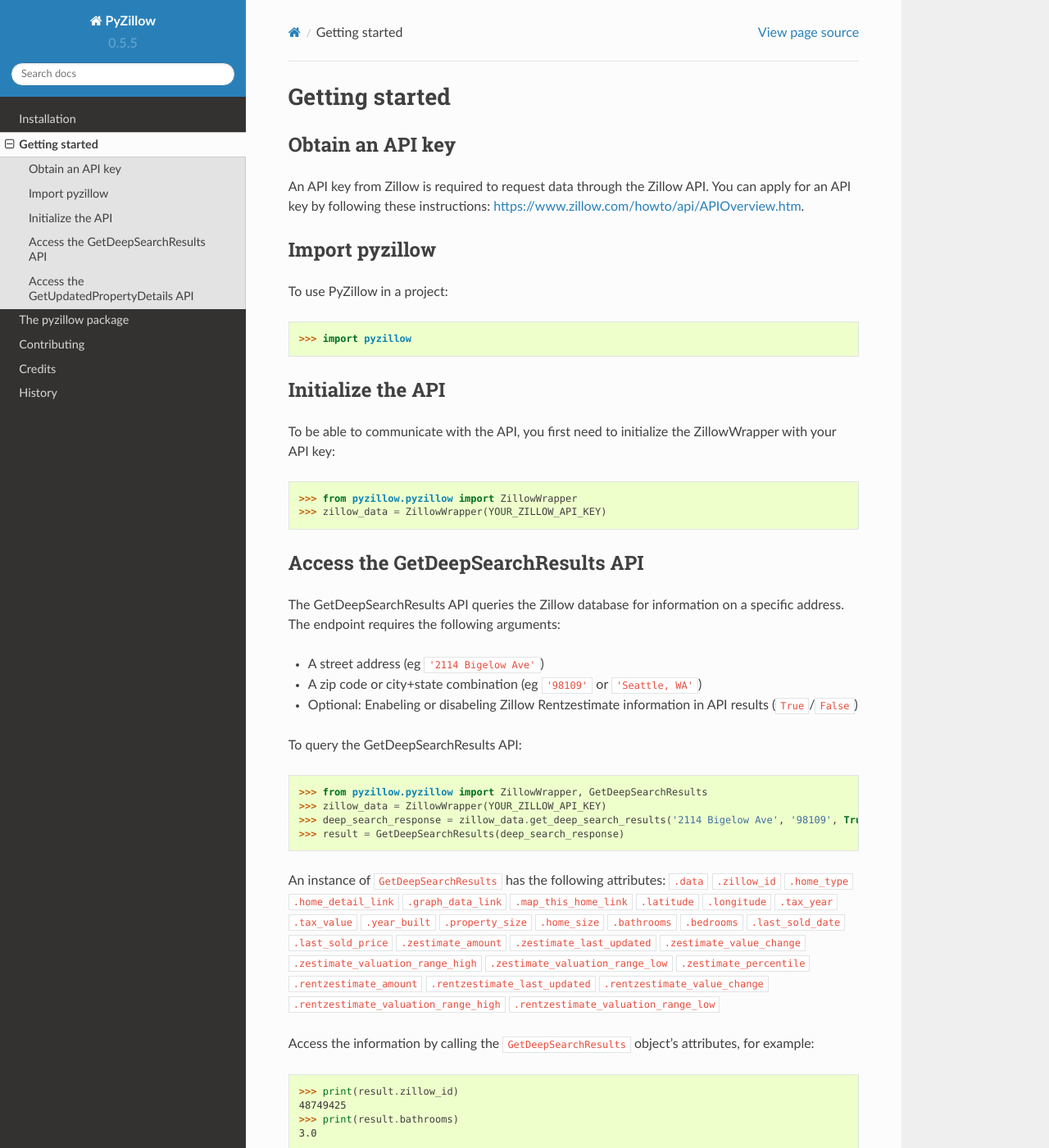
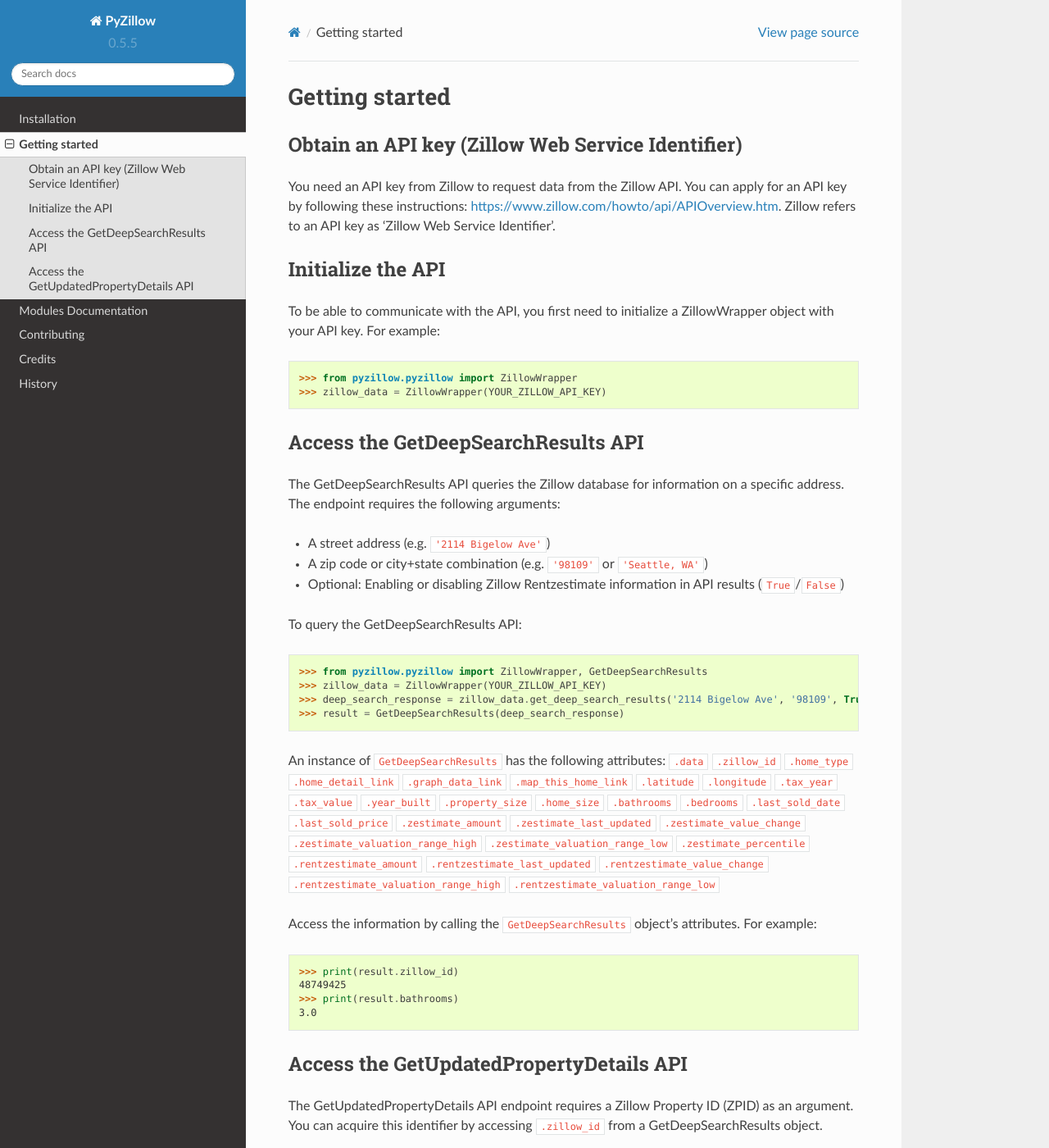
Before and after one commit to hanneshapke/pyzillow, a Sphinx documentation site: the page built from docs/getting_started.rst, in a window 1280 px wide and 1400 px high. Shown: the whole window at 82% size. Built offline with Sphinx 7.4.7 and the Read the Docs theme 2.0.0, drawn with Linux system fonts in a browser that asks for light colours; some of the changed text lies outside the part shown.

Commit message:
Updated text, removed typos

```diff
--- a/docs/getting_started.rst
+++ b/docs/getting_started.rst
@@ -1,19 +1,13 @@
 Getting started
 ===============
 
-Obtain an API key
-*****************
-An API key from Zillow is required to request data through the Zillow API. You can apply for an API key by following these instructions: `<https://www.zillow.com/howto/api/APIOverview.htm>`_.
-
-Import pyzillow
-***************
-To use PyZillow in a project:
-
->>> import pyzillow
+Obtain an API key (Zillow Web Service Identifier)
+***************************************************
+You need an API key from Zillow to request data from the Zillow API. You can apply for an API key by following these instructions: `<https://www.zillow.com/howto/api/APIOverview.htm>`_. Zillow refers to an API key as 'Zillow Web Service Identifier'.
 
 Initialize the API
 ******************
-To be able to communicate with the API, you first need to initialize the ZillowWrapper with your API key:
+To be able to communicate with the API, you first need to initialize a ZillowWrapper object with your API key. For example:
 
 >>> from pyzillow.pyzillow import ZillowWrapper
 >>> zillow_data = ZillowWrapper(YOUR_ZILLOW_API_KEY)
@@ -22,9 +16,9 @@
 ***********************************
 The GetDeepSearchResults API queries the Zillow database for information on a specific address. The endpoint requires the following arguments:
 
-* A street address (eg ``'2114 Bigelow Ave'``)
-* A zip code or city+state combination (eg ``'98109'`` or ``'Seattle, WA'``)
-* Optional: Enabeling or disabeling Zillow Rentzestimate information in API results (``True``/``False``)
+* A street address (e.g. ``'2114 Bigelow Ave'``)
+* A zip code or city+state combination (e.g. ``'98109'`` or ``'Seattle, WA'``)
+* Optional: Enabling or disabling Zillow Rentzestimate information in API results (``True``/``False``)
 
 To query the GetDeepSearchResults API:
 
@@ -63,7 +57,7 @@
 ``.rentzestimate_valuation_range_high``
 ``.rentzestimate_valuation_range_low``
 
-Access the information by calling the ``GetDeepSearchResults`` object's attributes, for example:
+Access the information by calling the ``GetDeepSearchResults`` object's attributes. For example:
 
 >>> print(result.zillow_id)
 48749425
@@ -71,8 +65,10 @@
 3.0
 
 Access the GetUpdatedPropertyDetails API
-***********************************
-The GetUpdatedPropertyDetails API endpoint requires a Zillow Web Service Identifier as an argument. You can acquire this identifier by accessing ``.zillow_id`` from a GetDeepSearchResults object.
+****************************************
+The GetUpdatedPropertyDetails API endpoint requires a Zillow Property ID (ZPID) as an argument. You can acquire this identifier by accessing ``.zillow_id`` from a GetDeepSearchResults object.
+
+Compared to the GetDeepSearchResults API endpoint described above, the GetUpdatedPropertyDetails API endpoint delivers more details about the object, such as ``.heating_system`` or ``.school_district``. However, it does not include Zestimate or Rentzestimate information.
 
 To query the GetUpdatedPropertyDetails API:
 
@@ -123,7 +119,7 @@
 ``.agent_profile_url``
 ``.brokerage``
 
-Access the information by calling the ``GetUpdatedPropertyDetails`` object's attributes, for example:
+Access the information by calling the ``GetUpdatedPropertyDetails`` object's attributes. For example:
 
 >>> print(result.home_type)
 SingleFamily
--- a/docs/pyzillow.rst
+++ b/docs/pyzillow.rst
@@ -1,5 +1,5 @@
-The pyzillow package
-====================
+Modules Documentation
+=====================
 
 pyzillow.pyzillow module
 ------------------------
```
Also changed, not shown: CONTRIBUTING.rst (+10 -10 lines), docs/index.rst (+7 -7 lines), docs/installation.rst (+3 -7 lines).
